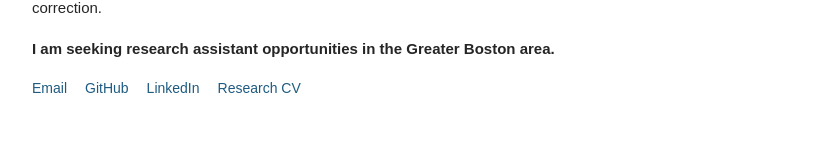
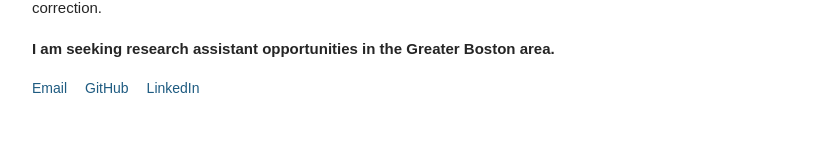
Before and after one commit to kaiagaoo/portfolio, a Next.js app: page / in a window 1280 px wide. Shown: the part 400-565 px from the top of the page, without its empty margins (226-1053 px from the left). Built offline with nearby package versions, Linux system fonts and the light colour scheme.

Commit message:
Remove Research CV link from portfolio

```diff
--- a/app/page.tsx
+++ b/app/page.tsx
@@ -61,7 +61,6 @@ export default function Home() {
               <a href="mailto:kaiagao@berkeley.edu">Email</a>
               <a href="https://github.com/kaiagaoo" target="_blank" rel="noopener noreferrer">GitHub</a>
               <a href="https://www.linkedin.com/in/kaiagao" target="_blank" rel="noopener noreferrer">LinkedIn</a>
-              <a href="/Qianwen_Gao_Research_CV.pdf" target="_blank" rel="noopener noreferrer">Research CV</a>
             </div>
           </div>
           <img className="profile-photo" src="/profile.JPG" alt="Qianwen (Kaia) Gao" />
```
Also changed, not shown: 1 other file (tests, documents, lock files or other folders).
